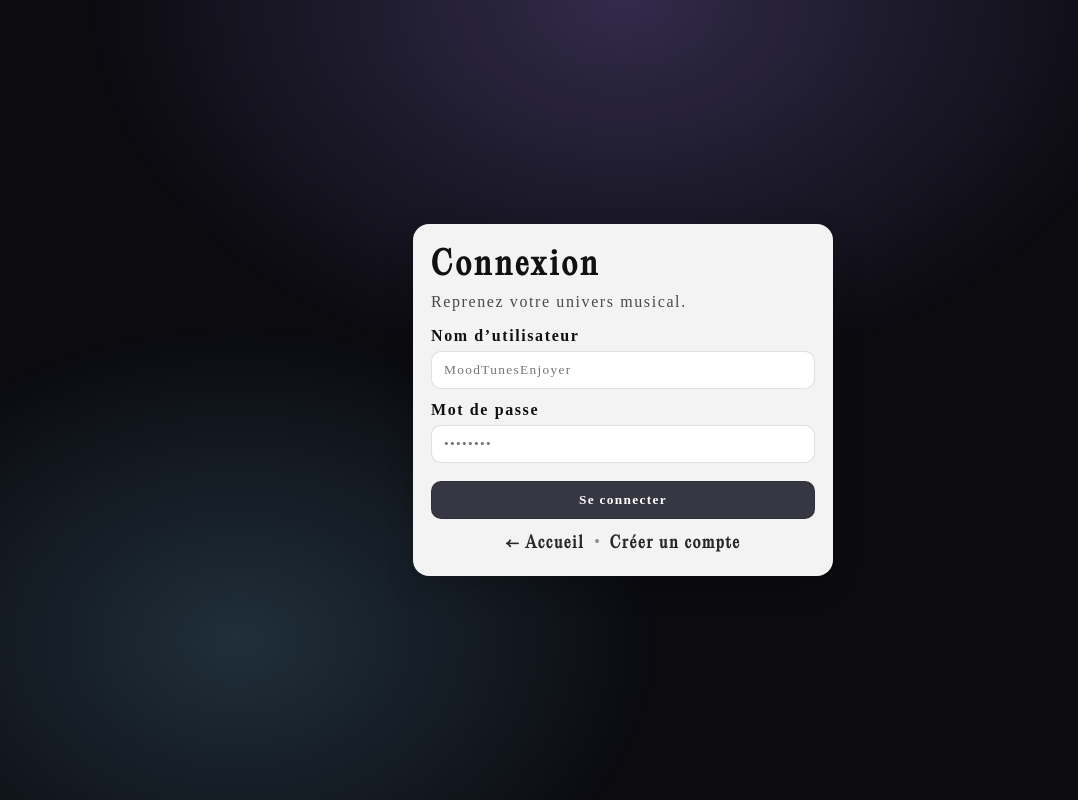
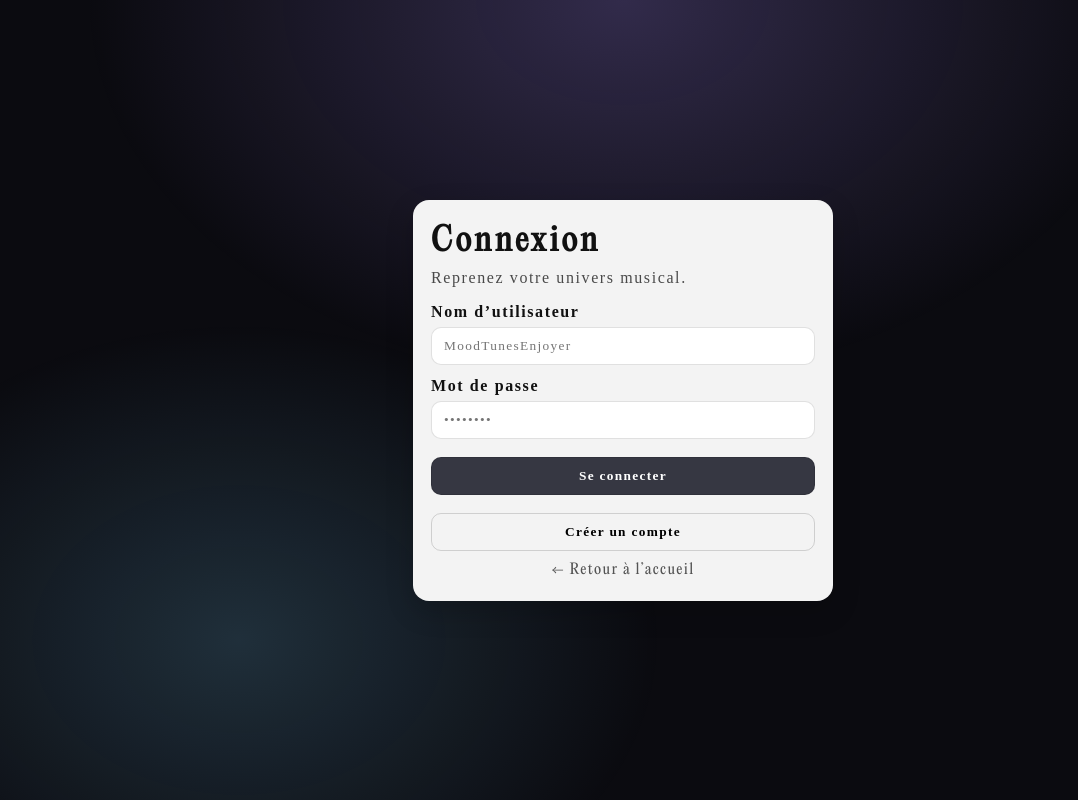
Before and after one commit to Projet-fin-d-etudes-MoodTunes/Projets-fin-d--tudes--MoodTunes, a React (Create React App) app in the folder MoodTunes/frontend/moodtunes/: page /signin in a window 1280 px wide. Shown: the whole page, without its empty margins (17-1095 px from the left). Built offline with nearby package versions, Linux system fonts and the light colour scheme.

Commit message:
Boutons forms
Inscription
Connexion

```diff
--- a/MoodTunes/frontend/moodtunes/src/pages/SignIn.jsx
+++ b/MoodTunes/frontend/moodtunes/src/pages/SignIn.jsx
@@ -93,10 +93,18 @@ function SignIn() {
           </button>
         </div>
 
-        <div className="auth-footer">
-          <Link className="auth-link" to="/">← Accueil</Link>
-          <span className="auth-sep">•</span>
-          <Link className="auth-link" to="/signup">Créer un compte</Link>
+        <div className="auth-alt-actions">
+          <button
+            type="button"
+            className="auth-secondary"
+            onClick={() => navigate("/signup")}
+          >
+            Créer un compte
+          </button>
+
+          <Link className="auth-back" to="/">
+            ← Retour à l’accueil
+          </Link>
         </div>
       </div>
     </div>
--- a/MoodTunes/frontend/moodtunes/src/pages/SignUp.jsx
+++ b/MoodTunes/frontend/moodtunes/src/pages/SignUp.jsx
@@ -158,13 +158,17 @@ function SignUp() {
           </button>
         </div>
 
-        <div className="auth-footer">
-          <Link className="auth-link" to="/">
+        <div className="auth-alt-actions">
+          <button
+            type="button"
+            className="auth-secondary"
+            onClick={() => navigate("/signin")}
+          >
+            J’ai déjà un compte
+          </button>
+
+          <Link className="auth-back" to="/">
             ← Retour à l’accueil
-          </Link>
-          <span className="auth-sep">•</span>
-          <Link className="auth-link" to="/signin">
-            J’ai déjà un compte
           </Link>
         </div>
       </div>
--- a/MoodTunes/frontend/moodtunes/src/pages/styles/AppShell.css
+++ b/MoodTunes/frontend/moodtunes/src/pages/styles/AppShell.css
@@ -124,11 +124,11 @@
   position: fixed;
   inset: 0;
   z-index: 9999;
-  visibility: hidden;
+  pointer-events: none;
 }
 
 .drawer-open {
-  visibility: visible;
+  pointer-events: auto;
 }
 
 /* Backdrop derrière le panel */
@@ -139,6 +139,12 @@
   background: rgba(0,0,0,0.35);
   cursor: pointer;
   z-index: 0;
+  opacity: 0;
+  transition: opacity 260ms ease;
+}
+
+.drawer-open .drawer-backdrop {
+  opacity: 1;
 }
 
 /* Panel */
@@ -182,23 +188,26 @@
 
 /* Navigation */
 .drawer-nav {
-  margin-top: 90px;
+  margin-top: 120px;
   display: flex;
   flex-direction: column;
   gap: 22px;
+}
+
+.drawer-logout {
+  margin-top: 40px;
+
 }
 
 /* Normalisation lien + bouton */
 .drawer-item {
   display: block;
   width: 100%;
-
   font-size: 2rem;
   font-weight: 900;
   font-family: "Titles";
   color: #fff;
   text-decoration: none;
-
   background: none;
   border: 0;
   padding: 0;
--- a/MoodTunes/frontend/moodtunes/src/pages/styles/Auth.css
+++ b/MoodTunes/frontend/moodtunes/src/pages/styles/Auth.css
@@ -119,27 +119,39 @@
 /* =========================
    FOOTER
    ========================= */
-
-.auth-footer{
-  margin-top: 14px;
+.auth-alt-actions {
+  margin-top: 18px;
   display: flex;
-  justify-content: center;
+  flex-direction: column;
   gap: 10px;
-  opacity: 0.9;
+  align-items: center;
 }
 
-.auth-link{
-  color: inherit;
-  text-decoration: none;
+.auth-secondary {
+  width: 100%;
+  padding: 10px 18px;
+  border-radius: 10px;
+  border: 1px solid rgba(0,0,0,0.15);
+  background: transparent;
   font-weight: 600;
+  cursor: pointer;
+  transition: background 0.2s ease, transform 0.15s ease;
 }
 
-.auth-link:hover{
-  text-decoration: underline;
+.auth-secondary:hover {
+  background: rgba(0,0,0,0.05);
+  transform: translateY(-1px);
 }
 
-.auth-sep{
-  opacity: 0.5;
+.auth-back {
+  font-size: 0.9rem;
+  opacity: 0.7;
+  text-decoration: none;
+  color: inherit;
+}
+
+.auth-back:hover {
+  text-decoration: underline;
 }
 
 /* =========================
--- a/MoodTunes/frontend/moodtunes/src/pages/styles/Home.css
+++ b/MoodTunes/frontend/moodtunes/src/pages/styles/Home.css
@@ -53,6 +53,17 @@
   will-change: opacity, transform;
 }
 
+
+.home-content h1 {
+  font-size: clamp(2.6rem, 5vw, 4.5rem);
+  line-height: 1.05;
+}
+
+.home-content h2 {
+  font-size: clamp(1.1rem, 1.8vw, 1.5rem);
+  margin-top: 10px;
+}
+
 .home-content.is-mounted {
   opacity: 1;
   transform: translateY(0);
@@ -73,7 +84,9 @@
   display: grid;
   grid-template-columns: 1fr 1fr;
   grid-auto-rows: 140px;
-  gap: 12px;
+  gap: 30px;
+  max-width: 1100px;
+  margin: 40px auto 0 auto;
 
   animation: softIn 300ms ease both;
 }
@@ -105,25 +118,27 @@
 /* Carte active dominante */
 .emotion-card.is-active {
   grid-row: span 2;
-  border-color: rgba(255,255,255,0.55);
-  background: rgba(255,255,255,0.10);
+  border-color: rgba(255,255,255,0.65);
+  background: rgba(255,255,255,0.14);
+  box-shadow: 0 20px 60px rgba(0,0,0,0.35);
 }
 
 /* Typo interne */
 .emotion-title {
-  font-size: 1.1rem;
+  font-size: 1.3rem;
   font-weight: 800;
 }
 
 .emotion-card.is-active .emotion-title {
-  font-size: 2rem;
+  font-size: 2.4rem;
+  font-weight: 900;
 }
 
 .emotion-meta {
   margin-top: 6px;
   display: flex;
   gap: 8px;
-  font-size: 0.9rem;
+  font-size: 1rem;
   font-weight: 700;
   opacity: 0.9;
 }
```
Also changed, not shown: 1 other file (tests, documents, lock files or other folders).
